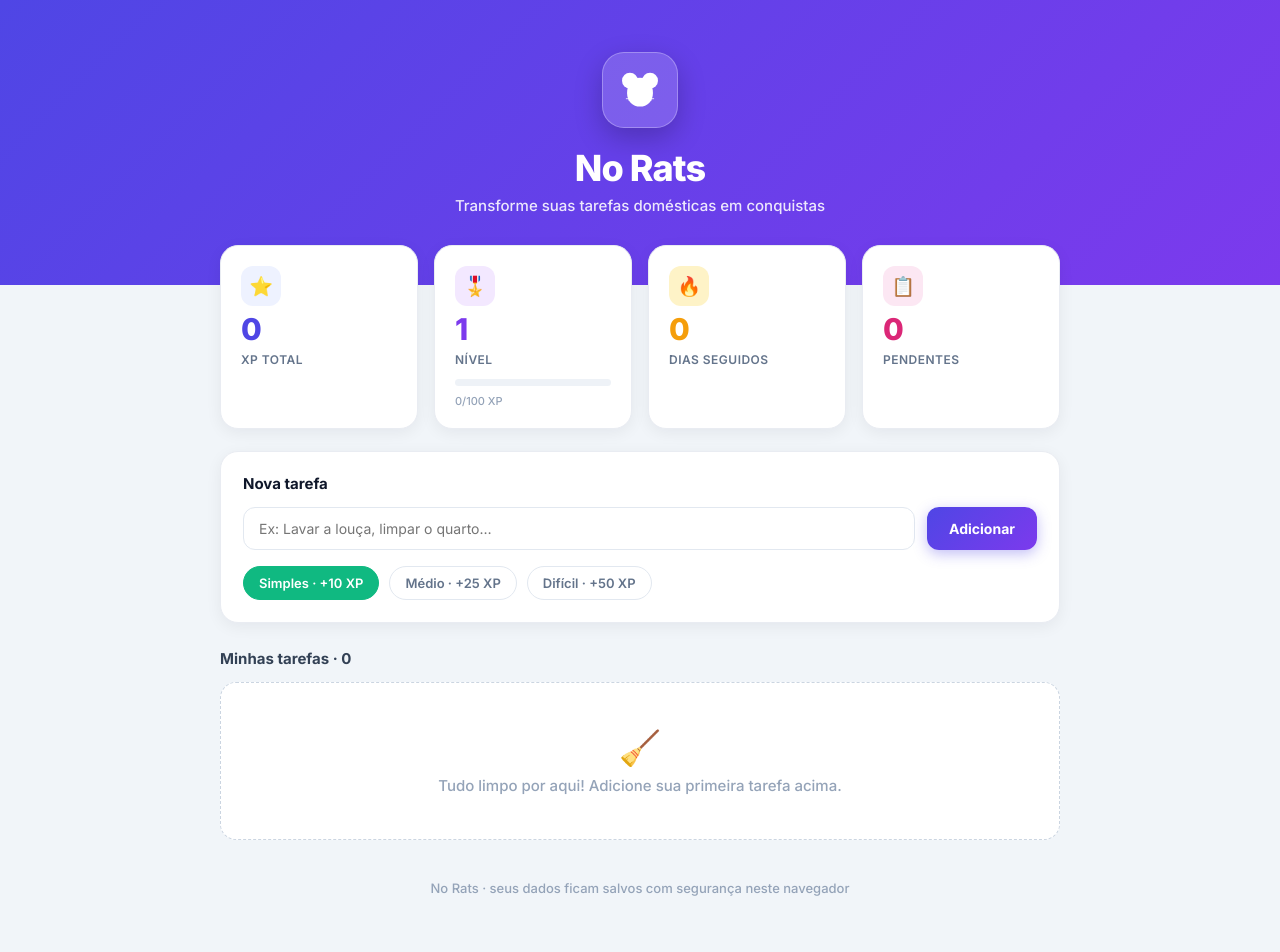
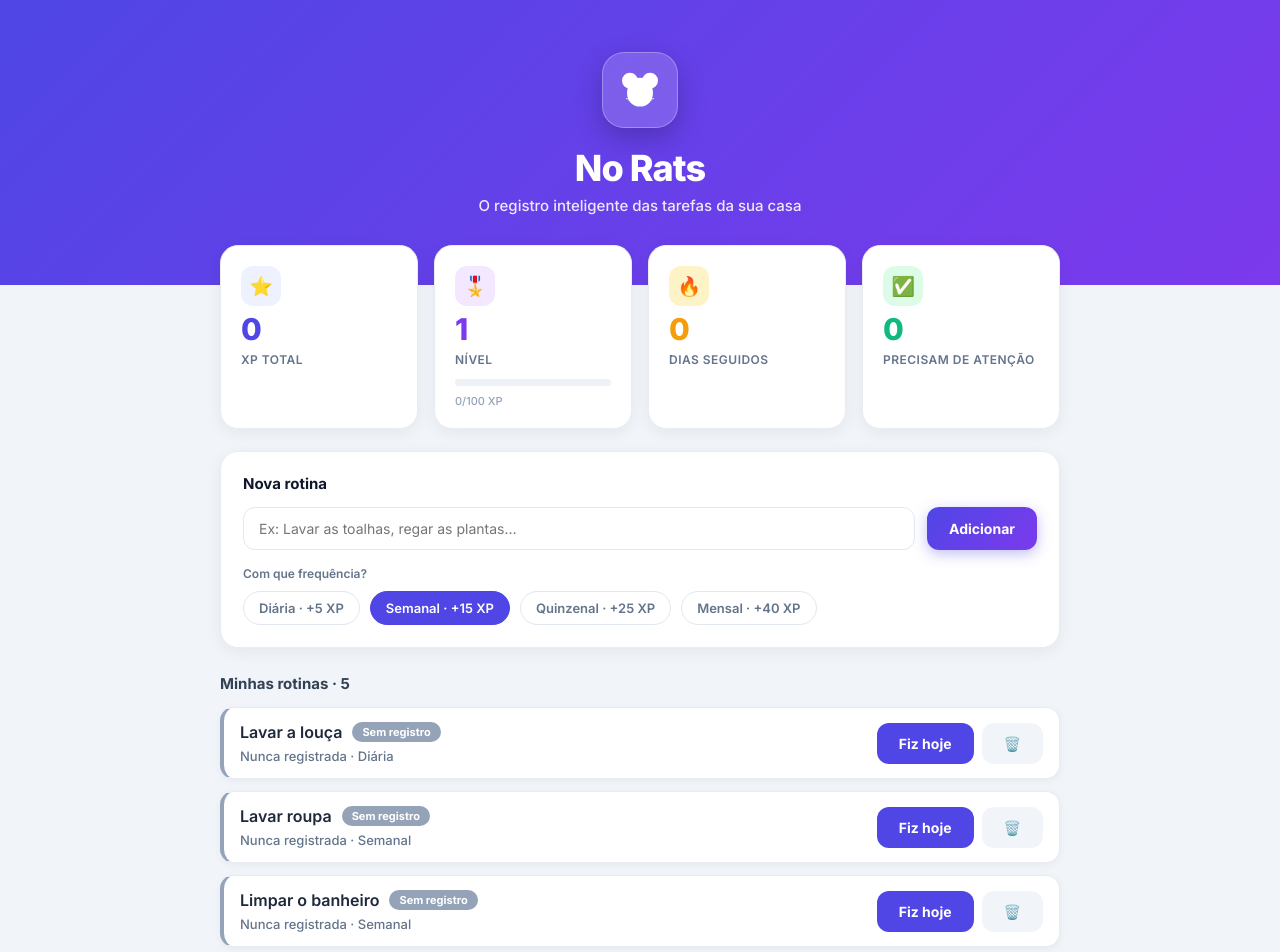
Before and after one commit to cristianamoreira/no-rats, a React (Vite) app in the folder frontend/: page / in a window 1280 px wide. Shown: the top 952 px of the page. Built offline with nearby package versions, Linux system fonts and the light colour scheme.

Commit message:
Rotinas com registro e alerta de atraso

```diff
--- a/frontend/src/App.jsx
+++ b/frontend/src/App.jsx
@@ -1,10 +1,21 @@
 import { useState, useEffect } from 'react'
 
-const DIFFICULTIES = {
-  simples: { label: 'Simples', xp: 10, color: '#10b981' },
-  medio: { label: 'Médio', xp: 25, color: '#f59e0b' },
-  dificil: { label: 'Difícil', xp: 50, color: '#ef4444' },
+const FREQUENCIES = {
+  diaria: { label: 'Diária', days: 1, xp: 5 },
+  semanal: { label: 'Semanal', days: 7, xp: 15 },
+  quinzenal: { label: 'Quinzenal', days: 15, xp: 25 },
+  mensal: { label: 'Mensal', days: 30, xp: 40 },
 }
+
+const STARTERS = [
+  { title: 'Lavar a louça', freq: 'diaria' },
+  { title: 'Lavar roupa', freq: 'semanal' },
+  { title: 'Limpar o banheiro', freq: 'semanal' },
+  { title: 'Trocar a roupa de cama', freq: 'quinzenal' },
+  { title: 'Faxina geral', freq: 'mensal' },
+]
+
+const MS = 86400000
 
 function RatLogo() {
   return (
@@ -35,62 +46,126 @@ function todayStr() {
   return new Date().toISOString().slice(0, 10)
 }
 
+function daysSince(dateStr) {
+  if (!dateStr) return null
+  return Math.round((Date.parse(todayStr()) - Date.parse(dateStr)) / MS)
+}
+
+function getStatus(routine) {
+  const freq = FREQUENCIES[routine.freq] || FREQUENCIES.semanal
+  const ds = daysSince(routine.lastDone)
+
+  if (ds === null) {
+    return { kind: 'none', color: '#94a3b8', label: 'Sem registro', last: 'Nunca registrada', sort: -0.4 }
+  }
+
+  let last
+  if (ds === 0) last = 'Última vez: hoje'
+  else if (ds === 1) last = 'Última vez: ontem'
+  else last = `Última vez: há ${ds} dias`
+
+  if (ds < freq.days) {
+    const rem = freq.days - ds
+    return {
+      kind: 'ok',
+      color: '#10b981',
+      label: 'Em dia',
+      last,
+      sub: `Próxima em ${rem} ${rem === 1 ? 'dia' : 'dias'}`,
+      sort: -(rem),
+    }
+  }
+
+  const over = ds - freq.days
+  if (over === 0) {
+    return { kind: 'due', color: '#f59e0b', label: 'Vence hoje', last, sort: 0 }
+  }
+  return {
+    kind: 'late',
+    color: '#ef4444',
+    label: `Atrasada há ${over} ${over === 1 ? 'dia' : 'dias'}`,
+    last,
+    sort: over,
+  }
+}
+
 function loadState() {
   try {
     const raw = localStorage.getItem('norats')
-    if (raw) return JSON.parse(raw)
+    if (raw) {
+      const s = JSON.parse(raw)
+      if (Array.isArray(s.routines)) return s
+    }
   } catch (e) {}
-  return { tasks: [], xp: 0, streak: 0, lastDay: null }
+  return {
+    routines: STARTERS.map((s, i) => ({ id: Date.now() + i, title: s.title, freq: s.freq, lastDone: null })),
+    xp: 0,
+    streak: 0,
+    lastDay: null,
+  }
 }
 
 export default function App() {
   const initial = loadState()
-  const [tasks, setTasks] = useState(initial.tasks)
+  const [routines, setRoutines] = useState(initial.routines)
   const [xp, setXp] = useState(initial.xp)
   const [streak, setStreak] = useState(initial.streak)
   const [lastDay, setLastDay] = useState(initial.lastDay)
   const [title, setTitle] = useState('')
-  const [difficulty, setDifficulty] = useState('simples')
+  const [freq, setFreq] = useState('semanal')
   const [toast, setToast] = useState(null)
 
   useEffect(() => {
-    localStorage.setItem('norats', JSON.stringify({ tasks, xp, streak, lastDay }))
-  }, [tasks, xp, streak, lastDay])
+    localStorage.setItem('norats', JSON.stringify({ routines, xp, streak, lastDay }))
+  }, [routines, xp, streak, lastDay])
 
   const showToast = (msg) => {
     setToast(msg)
-    setTimeout(() => setToast(null), 2500)
+    setTimeout(() => setToast(null), 2600)
   }
 
-  const createTask = () => {
-    if (!title.trim()) return showToast('✏️ Digite um título!')
-    const d = DIFFICULTIES[difficulty]
-    setTasks([...tasks, { id: Date.now(), title: title.trim(), xp: d.xp, difficulty }])
+  const addRoutine = () => {
+    if (!title.trim()) return showToast('✏️ Dê um nome para a rotina!')
+    setRoutines([...routines, { id: Date.now(), title: title.trim(), freq, lastDone: null }])
     setTitle('')
   }
 
-  const completeTask = (id) => {
-    const task = tasks.find((t) => t.id === id)
-    if (!task) return
+  const markDone = (id) => {
+    const routine = routines.find((r) => r.id === id)
+    if (!routine) return
+    const today = todayStr()
+
+    if (routine.lastDone === today) {
+      showToast('✨ Já registrada hoje!')
+      return
+    }
+
+    const reward = (FREQUENCIES[routine.freq] || FREQUENCIES.semanal).xp
     const prevLevel = Math.floor(xp / 100) + 1
-    const newXp = xp + task.xp
+    const newXp = xp + reward
     const newLevel = Math.floor(newXp / 100) + 1
-    const today = todayStr()
+
     if (lastDay !== today) {
-      const yesterday = new Date(Date.now() - 86400000).toISOString().slice(0, 10)
+      const yesterday = new Date(Date.now() - MS).toISOString().slice(0, 10)
       setStreak(lastDay === yesterday ? streak + 1 : 1)
       setLastDay(today)
     }
+
     setXp(newXp)
-    setTasks(tasks.filter((t) => t.id !== id))
+    setRoutines(routines.map((r) => (r.id === id ? { ...r, lastDone: today } : r)))
+
     if (newLevel > prevLevel) showToast(`🎉 LEVEL UP! Você chegou ao Nível ${newLevel}!`)
-    else showToast(`✅ +${task.xp} XP conquistado!`)
+    else showToast(`✅ Registrada! +${reward} XP`)
   }
 
-  const deleteTask = (id) => setTasks(tasks.filter((t) => t.id !== id))
+  const removeRoutine = (id) => setRoutines(routines.filter((r) => r.id !== id))
 
   const level = Math.floor(xp / 100) + 1
   const progress = ((xp % 100) / 100) * 100
+
+  const withStatus = routines.map((r) => ({ ...r, status: getStatus(r) }))
+  withStatus.sort((a, b) => b.status.sort - a.status.sort)
+  const attention = withStatus.filter((r) => r.status.kind === 'late' || r.status.kind === 'due').length
 
   return (
     <div className="nr-app">
@@ -103,7 +178,7 @@ export default function App() {
           <RatLogo />
         </div>
         <h1 className="nr-wordmark">No Rats</h1>
-        <p className="nr-tagline">Transforme suas tarefas domésticas em conquistas</p>
+        <p className="nr-tagline">O registro inteligente das tarefas da sua casa</p>
       </header>
 
       <main className="nr-container">
@@ -131,38 +206,41 @@ export default function App() {
           </div>
 
           <div className="nr-card nr-stat">
-            <div className="nr-chip" style={{ background: '#fce7f3' }}>📋</div>
-            <div className="nr-stat-val" style={{ color: '#db2777' }}>{tasks.length}</div>
-            <div className="nr-stat-label">Pendentes</div>
+            <div className="nr-chip" style={{ background: attention ? '#fee2e2' : '#dcfce7' }}>
+              {attention ? '⚠️' : '✅'}
+            </div>
+            <div className="nr-stat-val" style={{ color: attention ? '#ef4444' : '#10b981' }}>{attention}</div>
+            <div className="nr-stat-label">Precisam de atenção</div>
           </div>
         </section>
 
         <section className="nr-panel">
-          <h2 className="nr-h">Nova tarefa</h2>
+          <h2 className="nr-h">Nova rotina</h2>
           <div className="nr-row">
             <input
               className="nr-input"
               type="text"
-              placeholder="Ex: Lavar a louça, limpar o quarto…"
+              placeholder="Ex: Lavar as toalhas, regar as plantas…"
               value={title}
               onChange={(e) => setTitle(e.target.value)}
-              onKeyPress={(e) => e.key === 'Enter' && createTask()}
+              onKeyPress={(e) => e.key === 'Enter' && addRoutine()}
             />
-            <button className="nr-btn nr-btn-primary" onClick={createTask}>
+            <button className="nr-btn nr-btn-primary" onClick={addRoutine}>
               Adicionar
             </button>
           </div>
+          <div className="nr-field-label">Com que frequência?</div>
           <div className="nr-pills">
-            {Object.entries(DIFFICULTIES).map(([key, d]) => {
-              const active = difficulty === key
+            {Object.entries(FREQUENCIES).map(([key, f]) => {
+              const active = freq === key
               return (
                 <button
                   key={key}
                   className="nr-pill"
-                  onClick={() => setDifficulty(key)}
-                  style={active ? { background: d.color, borderColor: d.color, color: '#fff' } : undefined}
+                  onClick={() => setFreq(key)}
+                  style={active ? { background: '#4f46e5', borderColor: '#4f46e5', color: '#fff' } : undefined}
                 >
-                  {d.label} · +{d.xp} XP
+                  {f.label} · +{f.xp} XP
                 </button>
               )
             })}
@@ -170,29 +248,40 @@ export default function App() {
         </section>
 
         <section>
-          <h2 className="nr-list-title">Minhas tarefas · {tasks.length}</h2>
-          {tasks.length === 0 ? (
+          <h2 className="nr-list-title">Minhas rotinas · {routines.length}</h2>
+          {routines.length === 0 ? (
             <div className="nr-empty">
               <div style={{ fontSize: '34px', marginBottom: '8px' }}>🧹</div>
-              Tudo limpo por aqui! Adicione sua primeira tarefa acima.
+              Nenhuma rotina ainda. Adicione a primeira acima!
             </div>
           ) : (
             <div className="nr-tasks">
-              {tasks.map((task) => {
-                const d = DIFFICULTIES[task.difficulty] || DIFFICULTIES.simples
+              {withStatus.map((r) => {
+                const f = FREQUENCIES[r.freq] || FREQUENCIES.semanal
+                const s = r.status
+                const doneToday = r.lastDone === todayStr()
                 return (
-                  <div className="nr-task" key={task.id} style={{ borderLeftColor: d.color }}>
+                  <div className="nr-task" key={r.id} style={{ borderLeftColor: s.color }}>
                     <div style={{ minWidth: 0 }}>
-                      <div className="nr-task-title">{task.title}</div>
-                      <span className="nr-badge" style={{ background: d.color }}>
-                        {d.label} · +{task.xp} XP
-                      </span>
+                      <div className="nr-task-head">
+                        <span className="nr-task-title">{r.title}</span>
+                        <span className="nr-status" style={{ background: s.color }}>
+                          {s.label}
+                        </span>
+                      </div>
+                      <div className="nr-meta">
+                        {s.last} · {f.label}
+                        {s.sub ? ` · ${s.sub}` : ''}
+                      </div>
                     </div>
                     <div className="nr-actions">
-                      <button className="nr-btn nr-complete" onClick={() => completeTask(task.id)}>
-                        ✓ Completar
+                      <button
+                        className={`nr-btn ${doneToday ? 'nr-done-today' : 'nr-complete'}`}
+                        onClick={() => markDone(r.id)}
+                      >
+                        {doneToday ? '✓ Feita hoje' : 'Fiz hoje'}
                       </button>
-                      <button className="nr-btn nr-del" title="Excluir" onClick={() => deleteTask(task.id)}>
+                      <button className="nr-btn nr-del" title="Excluir" onClick={() => removeRoutine(r.id)}>
                         🗑️
                       </button>
                     </div>
@@ -263,7 +352,8 @@ body { margin: 0; }
 .nr-row { display: flex; gap: 12px; flex-wrap: wrap; margin-bottom: 16px; }
 .nr-input { flex: 1; min-width: 200px; padding: 12px 15px; font-size: 14px; border: 1.5px solid #e2e8f0; border-radius: 12px; outline: none; font-family: inherit; transition: border-color 0.15s ease; }
 .nr-input:focus { border-color: #6366f1; box-shadow: 0 0 0 3px rgba(99,102,241,0.12); }
-.nr-btn { padding: 12px 22px; border: none; border-radius: 12px; font-weight: 700; font-size: 14px; cursor: pointer; font-family: inherit; transition: transform 0.15s ease, box-shadow 0.15s ease, background 0.15s ease, color 0.15s ease; }
+.nr-field-label { font-size: 12px; color: #64748b; font-weight: 600; margin-bottom: 10px; }
+.nr-btn { padding: 12px 22px; border: none; border-radius: 12px; font-weight: 700; font-size: 14px; cursor: pointer; font-family: inherit; transition: transform 0.15s ease, box-shadow 0.15s ease, background 0.15s ease, color 0.15s ease; white-space: nowrap; }
 .nr-btn-primary { background: linear-gradient(135deg, #4f46e5, #7c3aed); color: #fff; box-shadow: 0 4px 14px rgba(79,70,229,0.35); }
 .nr-btn-primary:hover { transform: translateY(-1px); box-shadow: 0 7px 20px rgba(79,70,229,0.45); }
 .nr-pills { display: flex; gap: 10px; flex-wrap: wrap; }
@@ -278,11 +368,14 @@ body { margin: 0; }
   transition: transform 0.15s ease, box-shadow 0.15s ease;
 }
 .nr-task:hover { transform: translateX(2px); box-shadow: 0 6px 16px rgba(15,23,42,0.10); }
-.nr-task-title { font-size: 16px; font-weight: 600; color: #1e293b; margin-bottom: 7px; }
-.nr-badge { display: inline-block; padding: 3px 11px; border-radius: 999px; font-size: 11px; font-weight: 700; color: #fff; }
+.nr-task-head { display: flex; align-items: center; gap: 10px; flex-wrap: wrap; margin-bottom: 6px; }
+.nr-task-title { font-size: 16px; font-weight: 600; color: #1e293b; }
+.nr-status { display: inline-block; padding: 3px 10px; border-radius: 999px; font-size: 11px; font-weight: 700; color: #fff; }
+.nr-meta { font-size: 13px; color: #64748b; font-weight: 500; }
 .nr-actions { display: flex; gap: 8px; flex-shrink: 0; }
-.nr-complete { background: #10b981; color: #fff; }
-.nr-complete:hover { background: #059669; transform: translateY(-1px); }
+.nr-complete { background: #4f46e5; color: #fff; }
+.nr-complete:hover { background: #4338ca; transform: translateY(-1px); }
+.nr-done-today { background: #dcfce7; color: #16a34a; cursor: default; }
 .nr-del { background: #f1f5f9; color: #94a3b8; }
 .nr-del:hover { background: #fee2e2; color: #ef4444; }
 .nr-empty { background: #fff; border: 1.5px dashed #cbd5e1; border-radius: 16px; padding: 44px 24px; text-align: center; color: #94a3b8; font-size: 15px; font-weight: 500; }
```
